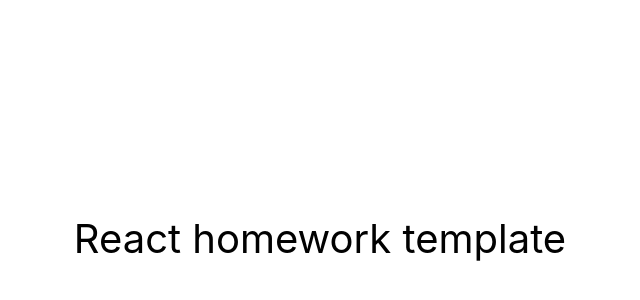
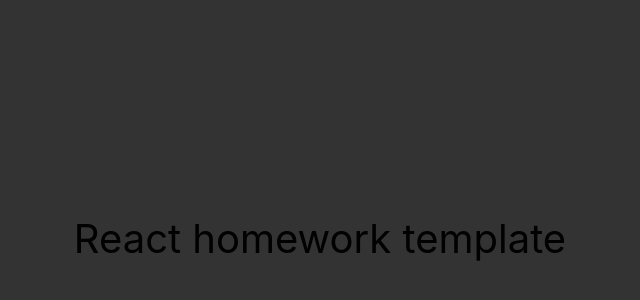
Before and after one commit to lesjohnpaul/goit-react-hw-05-movies, a React (Create React App) app: page / in a window 1280 px wide. Shown: the part 162-462 px from the top of the page, without its empty margins (320-960 px from the left). Built offline with nearby package versions, Linux system fonts and the light colour scheme.

Commit message:
initialize

```diff
--- a/package.json
+++ b/package.json
@@ -2,14 +2,18 @@
   "name": "react-homework-template",
   "version": "0.1.0",
   "private": true,
-  "homepage": "https://goitacademy.github.io/react-homework-template/",
+  "homepage": "https://lesjohnpaul.github.io/goit-react-hw-05-movies/",
   "dependencies": {
     "@testing-library/jest-dom": "^5.16.3",
     "@testing-library/react": "^12.1.4",
     "@testing-library/user-event": "^13.5.0",
+    "lazy": "^1.0.11",
+    "loader": "^2.1.1",
     "react": "^18.1.0",
     "react-dom": "^18.1.0",
     "react-scripts": "5.0.1",
+    "route": "^0.2.5",
+    "suspense": "^0.0.53",
     "web-vitals": "^2.1.3"
   },
   "scripts": {
--- a/src/index.css
+++ b/src/index.css
@@ -7,6 +7,7 @@ body {
     sans-serif;
   -webkit-font-smoothing: antialiased;
   -moz-osx-font-smoothing: grayscale;
+  background-color: #333;
 }
 
 code {
```
Also changed, not shown: 1 other file (tests, documents, lock files or other folders).
